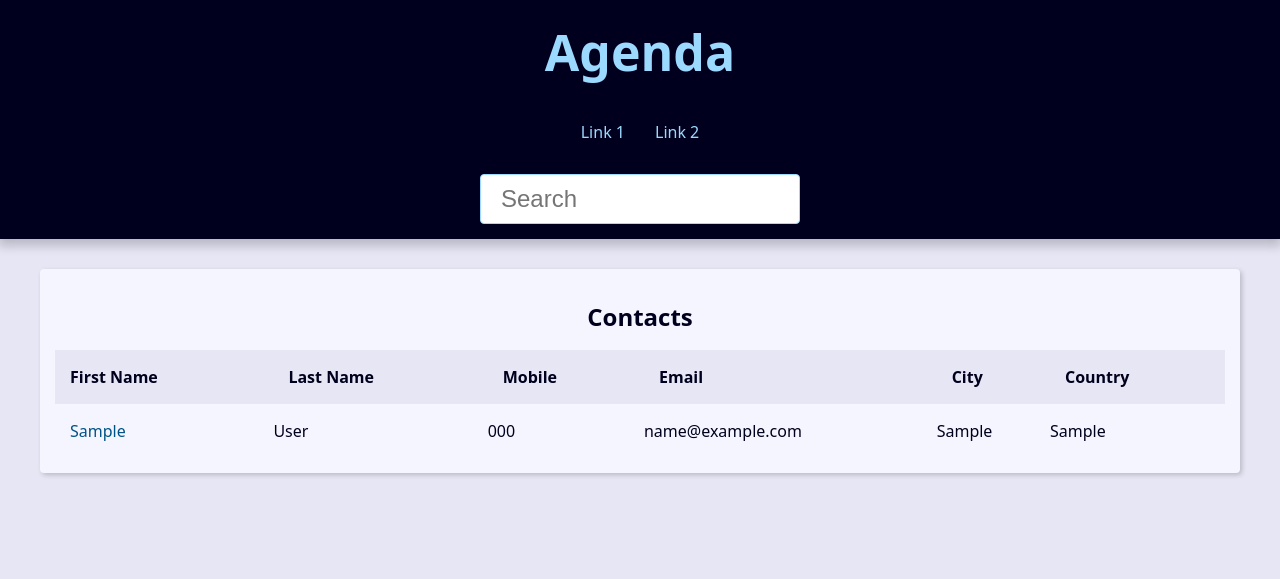
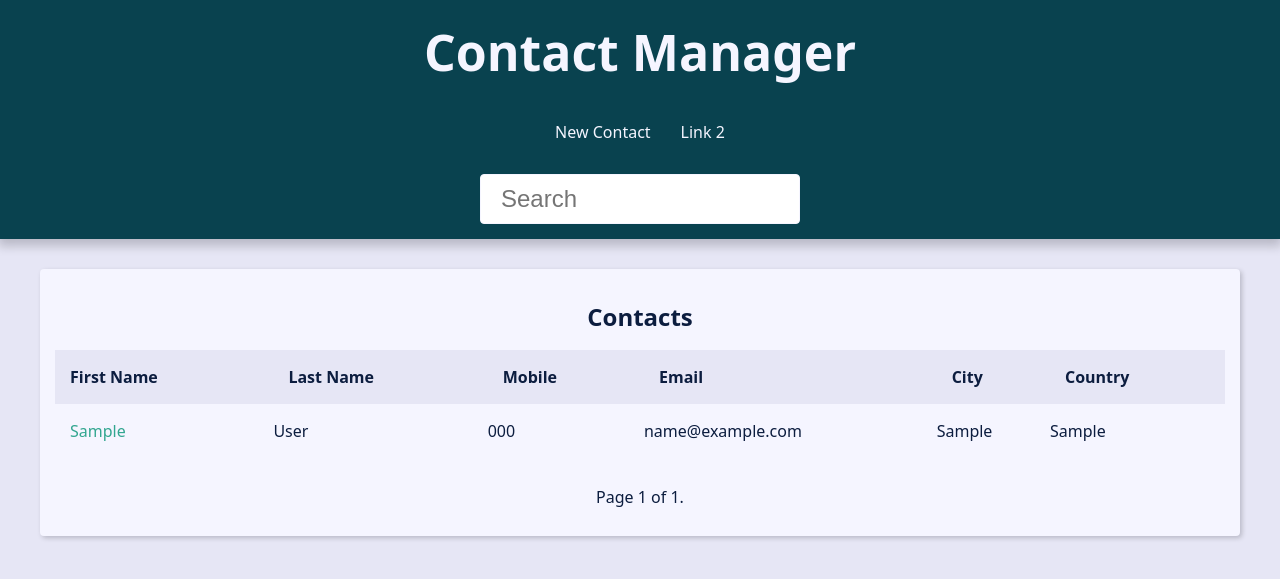
Before and after one commit to RMLemos/Contact_Board, a Django app: page /contact-manager/ in a window 1280 px wide. Shown: the top 579 px of the page. Run offline with Django 4.2, Linux system fonts and the light colour scheme; tables that the repository leaves empty hold one stand-in row (Sample ...).

Commit message:
update and delete

```diff
--- a/backoffice/static/backoffice/css/style.css
+++ b/backoffice/static/backoffice/css/style.css
@@ -1,9 +1,9 @@
 :root {
     --spacing: 1.5rem;
-    --link-dark-color: rgb(0, 83, 134);
-    --link-light-color: rgb(156, 217, 255);
+    --link-dark-color: rgb(50, 166, 144);
+    --link-light-color: rgb(245, 245, 255);
     --clr-white: rgb(245, 245, 255);
-    --clr-black: rgb(0, 0, 30);
+    --clr-black: rgb(9, 66, 79);
     --clr-light-gray: rgb(230, 230, 245);
     --clr-dark-shadow-5: rgba(0, 0, 10, 5%);
     --clr-dark-shadow-10: rgba(0, 0, 10, 10%);
@@ -11,6 +11,7 @@
     --clr-light-shadow-5: rgba(200, 200, 255, 5%);
     --clr-light-shadow-10: rgba(200, 200, 255, 10%);
     --clr-light-shadow-20: rgba(200, 200, 255, 20%);
+    --clr-black-font: rgb(12, 29, 63);
     --main-page-width: 120rem;
     --table-min-width: 60rem;
     --biggest-font-size: 5rem;
@@ -43,7 +44,7 @@
       Oxygen, Ubuntu, Cantarell, 'Open Sans', 'Helvetica Neue', sans-serif;
     line-height: 1.5;
     font-size: var(--small-font-size);
-    color: var(--clr-black);
+    color: var(--clr-black-font);
     -webkit-font-smoothing: antialiased;
     background: var(--clr-light-gray);
   }
@@ -143,7 +144,7 @@
 
   .table-row-header {
     background: var(--clr-light-gray);
-    color: var(--clr-black);
+    color: var(--clr-black-font);
   }
 
   .table-cel,
--- a/backoffice/templates/backoffice/index.html
+++ b/backoffice/templates/backoffice/index.html
@@ -1,6 +1,7 @@
 {% extends "backoffice/main_layout.html" %}
 
 {% block content %}
+    {% if page_obj %}
         <div class="responsive-table">
             <table class="contacts-table">
                 <caption class="table-caption">
@@ -19,7 +20,7 @@
                 </thead>
 
                 <tbody>
-                {% for contact in contacts %}
+                    {% for contact in page_obj %}
                         <tr class="table-row">
                             <td class="table-cel">
                                 <a class="table-link" href="{% url 'backoffice:contact' contact.id %}">
@@ -46,4 +47,12 @@
                 </tbody>
             </table>
         </div>
+    {% else %}
+        <div class="single-contact">
+            <h1 class="single-contact-name">
+            Contact not found.
+            </h1>
+      </div>
+    {% endif %}
+
 {% endblock content %}
--- a/backoffice/templates/backoffice/main_layout.html
+++ b/backoffice/templates/backoffice/main_layout.html
@@ -12,15 +12,15 @@
     <header class="header">
         <h1 class="header-heading">
           <a href="{% url 'backoffice:index' %}" class="header-link">
-            Agenda
+            Contact Manager
           </a>
         </h1>
 
         <nav class="menu">
           <ul class="menu-list">
             <li class="menu-item">
-              <a href="" class="menu-link">
-                Link 1
+              <a href="{% url 'backoffice:create' %}" class="menu-link">
+                New Contact
               </a>
             </li>
             <li class="menu-item">
@@ -42,14 +42,36 @@
             placeholder="Search"
             id="search"
             name="q"
+            value="{{ request.GET.q.strip }}"
           >
           </form>
         </div>
     </header>
 
     <main class="content">
-    {% block content %}
-    {% endblock content %}
+        {% block content %}
+        {% endblock content %}
+
+        {% if page_obj %}
+            <div class="pagination">
+                <span class="step-links">
+                    {% if page_obj.has_previous %}
+                        <a href="?page=1&q={{ request.GET.q.strip }}">&laquo; first</a>
+                        <a href="?page={{ page_obj.previous_page_number }}&q={{ request.GET.q.strip }}">previous</a>
+                    {% endif %}
+
+                    <span class="current">
+                        Page {{ page_obj.number }} of {{ page_obj.paginator.num_pages }}.
+                    </span>
+
+                    {% if page_obj.has_next %}
+                        <a href="?page={{ page_obj.next_page_number }}&q={{ request.GET.q.strip }}">next</a>
+                        <a href="?page={{ page_obj.paginator.num_pages }}&q={{ request.GET.q.strip }}">last &raquo;</a>
+                    {% endif %}
+                </span>
+            </div>
+        {% endif %}
+        </main>
 
 </body>
 </html>
--- a/backoffice/urls.py
+++ b/backoffice/urls.py
@@ -4,7 +4,11 @@ from django.urls import path
 app_name = 'backoffice'
 
 urlpatterns = [
-    path('<int:contact_id>/', views.contact, name='contact'),
     path('search/', views.search, name='search'),
     path('', views.index, name='index'),
+
+    path('contact/<int:contact_id>/', views.contact, name='contact'),
+    path('contact/create/', views.create, name='create'),
+    path('contact/update/', views.update, name='update'),
+    path('contact/delete/', views.delete, name='delete'),
 ]
--- a/backoffice/views/__init__.py
+++ b/backoffice/views/__init__.py
@@ -1 +1,2 @@
 from .contact_views import *
+from .contact_forms import *
--- a/backoffice/views/contact_views.py
+++ b/backoffice/views/contact_views.py
@@ -1,12 +1,17 @@
+from django.shortcuts import get_object_or_404, redirect, render
+from django.core.paginator import Paginator
 from django.db.models import Q
-from django.shortcuts import get_object_or_404, redirect, render
 from backoffice.models import Contact
 
 def index(request):
     contacts = Contact.objects.filter(status=True).order_by('first_name')
 
+    paginator = Paginator(contacts, 15)  # Show 25 contacts per page.
+    page_number = request.GET.get("page")
+    page_obj = paginator.get_page(page_number)
+
     context = {
-        'contacts': contacts,
+        'page_obj': page_obj,
         'site_title': 'Contact Board'
     }
 
@@ -33,8 +38,12 @@ def search(request):
         )\
         .order_by('first_name')
 
+    paginator = Paginator(contacts, 15)  # Show 25 contacts per page.
+    page_number = request.GET.get("page")
+    page_obj = paginator.get_page(page_number)
+
     context = {
-        'contacts': contacts,
+        'page_obj': page_obj,
         'site_title': 'Search - '
     }
 
```
Also changed, not shown: other parts of backoffice/static/backoffice/css/style.css (+1 -1 lines), backoffice/forms.py (added, +24 -0 lines), backoffice/templates/backoffice/create.html (added, +34 -0 lines), backoffice/views/contact_forms.py (added, +91 -0 lines). Lines whose indentation alone changed are shown as unchanged.
